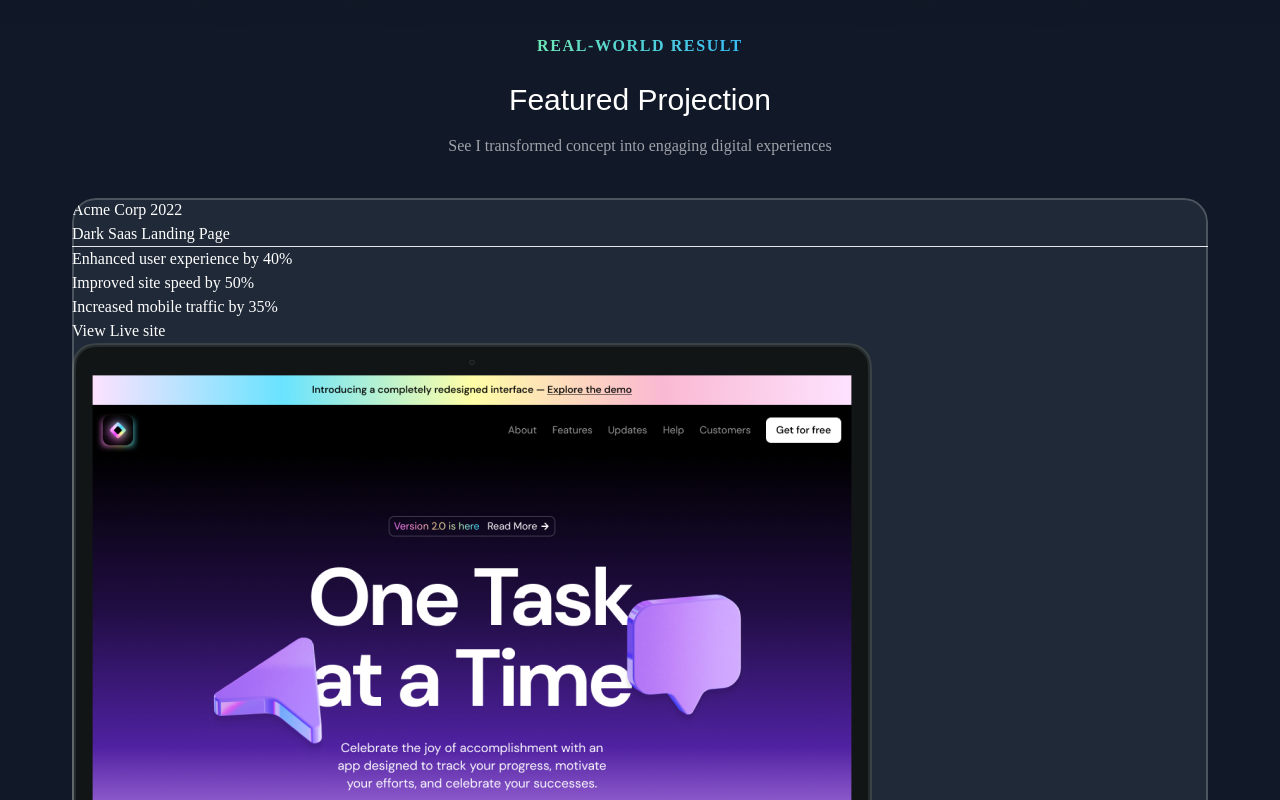
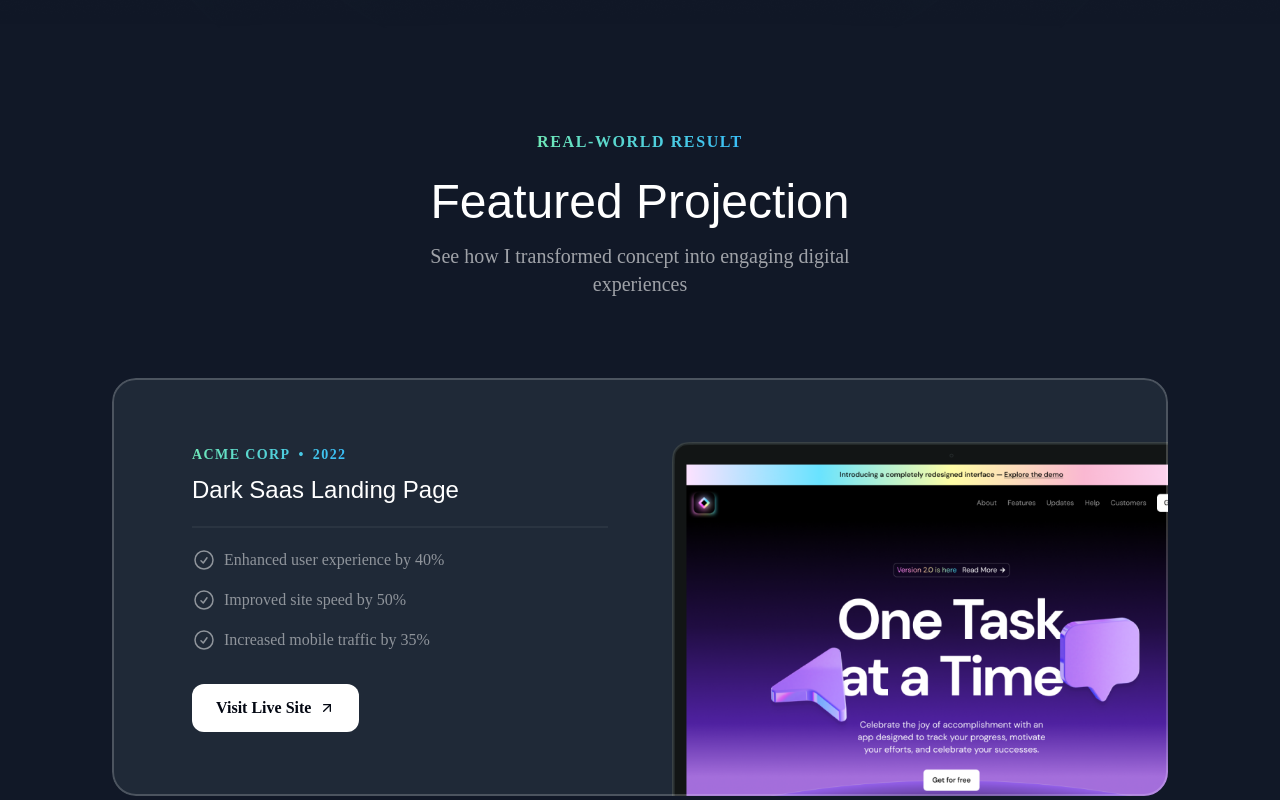
Before and after one commit to Mohan-b-dev/My_Portfolio, a Next.js app: page / in a window 1280 px wide. Shown: the part 860-1660 px from the top of the page. Built offline with nearby package versions, Linux system fonts and the light colour scheme; a web font is replaced by a local one.

Commit message:
create About

```diff
--- a/src/app/globals.css
+++ b/src/app/globals.css
@@ -10,3 +10,9 @@
         @apply absolute inset-0  border-2 top-1/2 left-1/2 -translate-x-1/2 -translate-y-1/2 rounded-full border-emerald-300/5 shadow-[0_0_80px_inset] shadow-emerald-300/5;
     }
 }
+
+@layer utilities{
+    .cobtainer{
+        @apply lg:max-w-5xl;
+    }
+}
--- a/src/app/page.tsx
+++ b/src/app/page.tsx
@@ -1,13 +1,18 @@
 import { Header } from "@/sections/Header";
 import { HeroSection } from "@/sections/Hero";
 import { ProjectsSection } from "@/sections/Projects";
-
+import { TapeSection } from "@/sections/Tape";
+import { TestimonialsSection } from "@/sections/Testimonials";
+import { AboutSection } from "@/sections/About";
 export default function Home() {
   return (
     <div>
         <Header />
       <HeroSection />
       <ProjectsSection />
+      <TapeSection />
+      <TestimonialsSection />
+      <AboutSection />
     </div>
   );
 }
--- /dev/null
+++ b/src/components/Card.tsx
@@ -0,0 +1,16 @@
+import grainImage from "@/assets/images/grain.jpg";
+import { twMerge } from "tailwind-merge";
+
+export const Card = ({className,children,}: PropsWithChildren<{
+    className?: string;
+}>) => {
+  return (
+    <div className={twMerge("bg-gray-800 md:pt-12 md:px-10 rounded-3xl relative z-0 after:z-10 overflow-hidden after:content-[''] after:absolute after:inset-0 after:outline-2 after:outline after:-outline-offset-2 after:rounded-3xl after:outline-white/20  after:pointer-events-none p-6",className)}>
+      <div
+        className="absolute inset-0 -z-10 opacity-5"
+        style={{ backgroundImage: `url(${grainImage})` }}
+      ></div>
+      {children}
+    </div>
+  );
+};
--- /dev/null
+++ b/src/components/SectionHeader.tsx
@@ -0,0 +1,25 @@
+export const SectionHeader = ({
+  title,
+  eyebrow,
+  description,
+}: {
+  title: string;
+  eyebrow: string;
+  description: string;
+}) => {
+  return (
+    <>
+      <div className="flex justify-center">
+        <p className="uppercase font-semibold tracking-widest bg-gradient-to-r from-emerald-300 to-sky-400  text-center bg-clip-text text-transparent">
+          {eyebrow}
+        </p>
+      </div>
+      <h2 className="font-serif text-3xl md:text-5xl text-center mt-6">
+        {title}
+      </h2>
+      <p className="text-center md:text-lg text-white/60 mt-4 max-w-md mx-auto lg:text-xl">
+        {description}
+      </p>
+    </>
+  );
+};
--- /dev/null
+++ b/src/components/TechIcon.tsx
@@ -0,0 +1,4 @@
+export const TechIcon = ({ component }: { component: React.ElementType }) => {
+  const Component = component;
+  return <Component className="size-10" />;
+};
--- a/src/sections/About.tsx
+++ b/src/sections/About.tsx
@@ -1,3 +1,140 @@
+import { Card } from "@/components/Card";
+import { SectionHeader } from "@/components/SectionHeader";
+import StarIcon from "@/assets/icons/star.svg";
+import bookImage from "@/assets/images/book-cover.png";
+import Image from "next/image";
+import jsIcon from "@/assets/icons/square-js.svg";
+import HTMLIcon from "@/assets/icons/html5.svg";
+import CSSIcon from "@/assets/icons/css3.svg";
+import ReactIcon from "@/assets/icons/react.svg";
+import ChromeIcon from "@/assets/icons/chrome.svg";
+import GithubIcon from "@/assets/icons/github.svg";
+import { TechIcon } from "@/components/TechIcon";
+import mapImage from "@/assets/images/map.png";
+import smileMemoji from "@/assets/images/memoji-smile.png";
+import { title } from "process";
+
+const toolboxItems = [
+  {
+    title: "javascript",
+    iconType: jsIcon,
+  },
+  {
+    title: "HTML5",
+    iconType: HTMLIcon,
+  },
+  {
+    title: "CSS3",
+    iconType: CSSIcon,
+  },
+  {
+    title: "React",
+    iconType: ReactIcon,
+  },
+  {
+    title: "Chrome",
+    iconType: ChromeIcon,
+  },
+  {
+    title: "Github",
+    iconType: GithubIcon,
+  },
+];
+
+const hobbies = [
+  {
+    title: "Painting",
+    emoji: "🎨",
+  },
+  {
+    title: "Photography",
+    emoji: "📷",
+  },
+  {
+    title: "Gaming",
+    emoji: "🎮",
+  },
+  {
+    title: "Hiking",
+    emoji: "🥾",
+  },
+  {
+    title: "Music",
+    emoji: "🎶",
+  },
+  {
+    title: "Fitness",
+    emoji: "🏋🏽",
+  },
+  {
+    title: "Gaming",
+    emoji: "🎨",
+  },
+  {
+    title: "Reading",
+    emoji: "📚",
+  },
+];
+
 export const AboutSection = () => {
-  return <div>About Section</div>;
+  return (
+    <div className="py-20">
+      <div className="container">
+        <SectionHeader
+          eyebrow="About Me"
+          title="A Glimpse Into My World"
+          description="Learn more about who I am,what I do,and what inspires me"
+        />
+        <div className="mt-20">
+          <Card className="h-[320px]">
+            <div className="flex flex-col">
+              <div className="inline-flex items-center gap-2">
+                <StarIcon className="size-9 text-emerald-200" />
+                <h3 className="font-serif text-3xl">My Reads</h3>
+              </div>
+              <p className="text-sm text-white/60 mt-2">Explore the books shaping my perspectives.</p>
+            </div>
+            <div className="w-40 mx-auto mt-8">
+            <Image src={bookImage} alt="Book cover" />
+            </div>
+          </Card>
+          <Card>
+            <StarIcon />
+            <h3>My Toolbox</h3>
+            <p>
+              Explore the technologies and tools I use to craft exceptional
+              digital experiences
+            </p>
+            <div>
+              {toolboxItems.map((item) => (
+                <div key={item.title}>
+                  <TechIcon component={item.iconType} />
+                  <span>{item.title}</span>
+                </div>
+              ))}
+            </div>
+          </Card>
+          <Card>
+            <div>
+              <StarIcon />
+              <h3>Beyond the Code</h3>
+              <p>Explore my interests and hobbies beyond the digital realm.</p>
+            </div>
+            <div>
+              {hobbies.map((hobby) => (
+                <div key={hobby.title}>
+                  <span>{hobby.title}</span>
+                  <span>{hobby.emoji}</span>
+                </div>
+              ))}
+            </div>
+          </Card>
+          <Card>
+            <Image src={mapImage} alt="map" />
+            <Image src={smileMemoji} alt="Smiling memoji" />
+          </Card>
+        </div>
+      </div>
+    </div>
+  );
 };
--- a/src/sections/Projects.tsx
+++ b/src/sections/Projects.tsx
@@ -2,6 +2,11 @@
 import lightSaasLandingPage from "@/assets/images/light-saas-landing-page.png";
 import aiStartupLandingPage from "@/assets/images/ai-startup-landing-page.png";
 import Image from "next/image";
+import CheckCircleIcon from "@/assets/icons/check-circle.svg";
+import ArrowUpRightIcon from "@/assets/icons/arrow-up-right.svg";
+import grainImage from "@/assets/images/grain.jpg";
+import { SectionHeader } from "@/components/SectionHeader";
+import { Card } from "@/components/Card";
 
 const portfolioProjects = [
   {
@@ -44,44 +49,59 @@
 
 export const ProjectsSection = () => {
   return (
-    <div>
+    <section className="pb-16 lg:py-24">
       <div className="container">
-        <div className="flex justify-center">
-          <p className="uppercase font-semibold tracking-widest bg-gradient-to-r from-emerald-300 to-sky-400  text-center bg-clip-text text-transparent">
-            Real-World Result
-          </p>
-        </div>
-        <h2 className="font-serif text-3xl text-center mt-6">
-          Featured Projection
-        </h2>
-        <p className="text-center text-white/60 mt-4">
-          See I transformed concept into engaging digital experiences
-        </p>
-        <div className="flex flex-col mt-10">
+        <SectionHeader
+          eyebrow="Real-World Result"
+          title="Featured Projection"
+          description="See how I transformed concept into engaging digital experiences"
+        />
+
+        <div className="flex flex-col mt-10 md:mt-20  gap-20">
           {portfolioProjects.map((project) => (
-            <div
+            <Card
               key={project.title}
-              className="bg-gray-800 rounded-3xl relative z-0 after:z-10 overflow-hidden after:content-[''] after:absolute after:inset-0 after:outline-2 after:outline after:-outline-offset-2 after:rounded-3xl after:outline-white/20"
+              className="px-8 pt-8 md:pt-12 pb-0 md:mx-10  lg:pt-16 lg:px-20"
             >
-              <div>
+
+              <div className="lg:grid lg:grid-cols-2 lg:gap-16">
+                <div className="lg:pb-16">
+                  <div className="bg-gradient-to-r from-emerald-300 to-sky-400 gap-2 bg-clip-text inline-flex font-bold uppercase  tracking-widest text-sm text-transparent ">
                     <span>{project.company} </span>
+                    <span>&bull;</span>
                     <span>{project.year} </span>
                   </div>
-              <h3>{project.title}</h3>
-              <hr />
-              <ul>
+                  <h3 className="font-serif text-2xl md:text4xl md:mt5 mt-2">
+                    {project.title}
+                  </h3>
+                  <hr className="border-t-2 border-white/5 mt-4  md:mt-5" />
+                  <ul className="flex flex-col gap-4 mt-4 md:mt-5">
                     {project.results.map((result) => (
-                  <li>{result.title}</li>
+                      <li className="flex gap-2 text-sm text-white/50 md:text-base">
+                        <CheckCircleIcon className="size-5 md:size-6" />
+                        <span className="">{result.title}</span>
+                      </li>
                     ))}
                   </ul>
                   <a href={project.link}>
-                <button>View Live site</button>
+                    <button className="bg-white text-gray-950 h-12 w-full md:w-auto px-6 rounded-xl font-semibold inline-flex  items-center justify-center gap-2 mt-8 ">
+                      <span>Visit Live Site</span>
+                      <ArrowUpRightIcon className="size-4 " />
+                    </button>
                   </a>
-              <Image src={project.image} alt={project.title} />
                 </div>
+                <div className="relative">
+                  <Image
+                    className="mt-8 -mb-4 md:-mb-0 lg:mt-0 lg:absolute lg:h-full lg:w-auto lg:max-w-none"
+                    src={project.image}
+                    alt={project.title}
+                  />
+                </div>
+              </div>
+            </Card>
           ))}
         </div>
       </div>
-    </div>
+    </section>
   );
 };
--- a/src/sections/Tape.tsx
+++ b/src/sections/Tape.tsx
@@ -1,3 +1,36 @@
+import StarIcon from "@/assets/icons/star.svg";
+
+const words = [
+  "Performant",
+  "Accessible",
+  "Secure",
+  "Interactive",
+  "Scalable",
+  "User friendly",
+  "Responsive",
+  "Maintainable",
+  "Search Optimized",
+  "Usable",
+  "Reliable",
+];
+
 export const TapeSection = () => {
-  return <div>Tape Section</div>;
+  return (
+    <div className="py-16 lg:py-24 overflow-x-clip">
+      <div className="bg-gradient-to-r from-emerald-300 to-sky-400  -rotate-2 -mx-1">
+        <div className="flex [mask-image:linear-gradient(to_right,transparent,black_10%,black_90%,transparent)]">
+          <div className="flex flex-none gap-4 py-3">
+            {words.map((word) => (
+              <div key={word} className="inline-flex gap-4 items-center">
+                <span className="text-gray-950 uppercase font-extrabold text-sm">
+                  {word}
+                </span>
+                <StarIcon className="size-6 text-gray-950 -rotate-12" />
+              </div>
+            ))}
+          </div>
+        </div>
+      </div>
+    </div>
+  );
 };
```
Also changed, not shown: src/sections/Testimonials.tsx (+41 -1 lines). Lines whose indentation alone changed are shown as unchanged.
